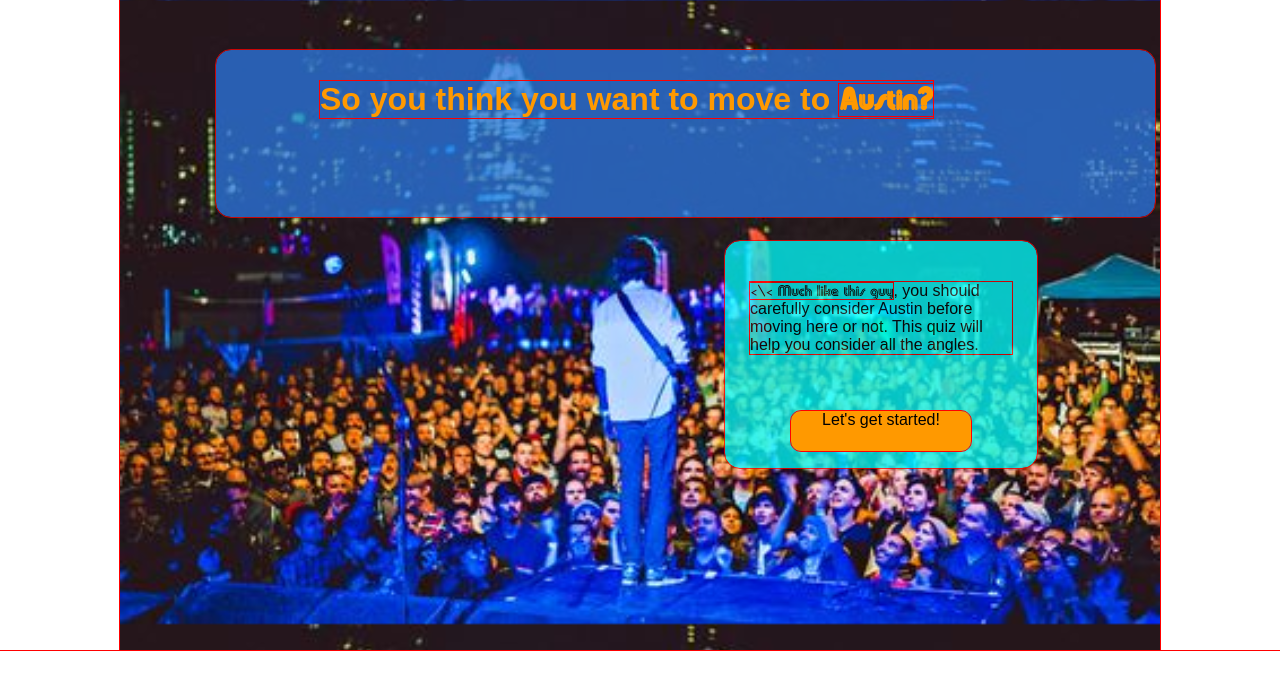
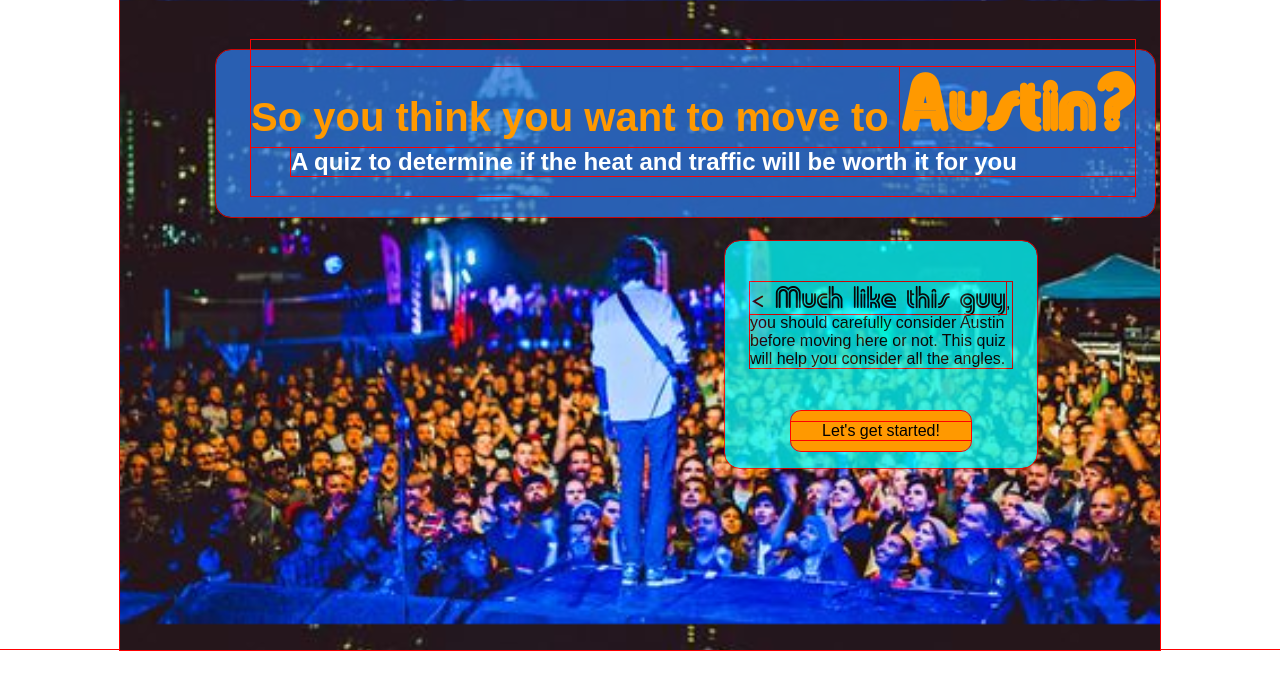
Before and after one commit to jeffmjack/js-quiz-app, a plain HTML site: page index.html in a window 1280 px wide. Shown: the top 690 px of the page. Drawn offline with nearby package versions, Linux system fonts and the light colour scheme.

```diff
--- /dev/null
+++ b/app.js
@@ -0,0 +1,5 @@
+$(document).ready(function () {
+    var hash = location.hash;
+    console.log(hash);
+
+});
--- a/index.html
+++ b/index.html
@@ -1,26 +1,54 @@
 <!DOCTYPE html>
 <html lang="en">
 <head>
+
+    <meta charset="UTF-8">
+		<title>So, you want to move to Austin?</title>
+
+		<!-- Meta Tags -->
+		<meta charset="utf-8"/>
+
+		<!-- Stylesheets -->
     <link rel="stylesheet" type="text/css" href="normalize.css">
     <link rel="stylesheet" type="text/css" href="main.css">
-    <meta charset="UTF-8">
-    <title></title>
+
+		<!-- JavaScript -->
+		<script src="http://ajax.googleapis.com/ajax/libs/jquery/1.10.2/jquery.min.js"></script>
+    <script src="app.js"></script>
+
 </head>
 <body>
-    <div id="wrapper">
-        <h1 id='tagline'> So you think you want to move to <span> Austin? </span></h1>
+
+    <div id="wrapper"> <!-- Wrapper -->
+
+        <!-- Top Banner -->
+
+        <div id='tagline'>
+            <h1> So you think you want to move to <span> Austin? </span></h1>
+            <h2> A quiz to determine if the heat and traffic will be worth it for you </h2>
+        </div>
         <div id="banner">
         </div>
+
+        <!-- Modal start instructions box -->
         <div id="start-box">
-            <p><span>&lt;\&lt; Much like this guy</span>, you should carefully consider Austin before moving here or not.  This quiz will help you consider all the angles.</p>
+            <p><span>&lt; Much like this guy</span>, you should carefully consider Austin before moving here or not.  This quiz will help you consider all the angles.</p>
             </div>
         <div id="start-button">
+            <div id='start-button-text'>
             Let's get started!
+            </div>
         </div>
+
+        <!-- Question box -->
         <div id="question">
         </div>
+
+        <!-- Answer Box -->
         <div id="answers">
         </div>
+
     </div>
+    <div style="height: 5000px"></div>
 </body>
 </html>
--- a/main.css
+++ b/main.css
@@ -20,16 +20,23 @@
 
  span {
     font-family: 'duo-lineregular', 'sans-serif';
+    font-size: 2em;
  }
  h1 {
     color: #ff9900;
+    font-size: 2.5em;
  }
  #tagline {
     position: absolute;
-    top: 60px;
-    left: 200px;
+    top: 40px;
+    left: 131px;
     z-index: 2;
  }
+#tagline h2 {
+    margin-top: -26px;
+    margin-left: 40px;
+    color: white;
+}
 #wrapper {
     max-width: 1040px;
     min-height: 650px;
@@ -74,6 +81,12 @@
     right: 189px;
 }
 
+#start-button-text {
+    position: relative;
+    top: 50%;
+    left: 50%;
+    transform: translate(-50%, -50%);
+}
 #question {
    position: absolute;
    background-color: #FFFFFF;
```
Also changed, not shown: assets/index.html.png (added), 5 other files.
